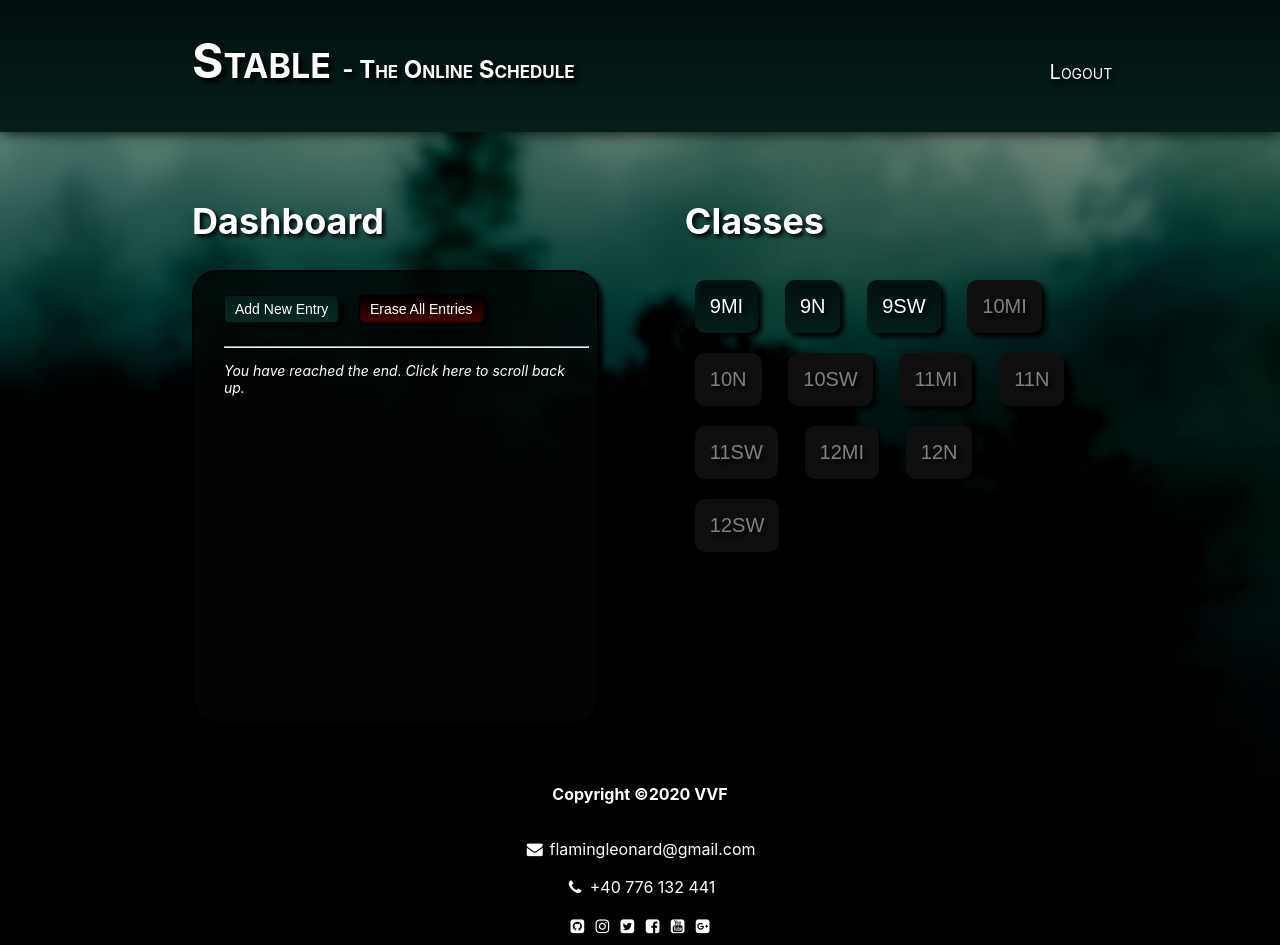
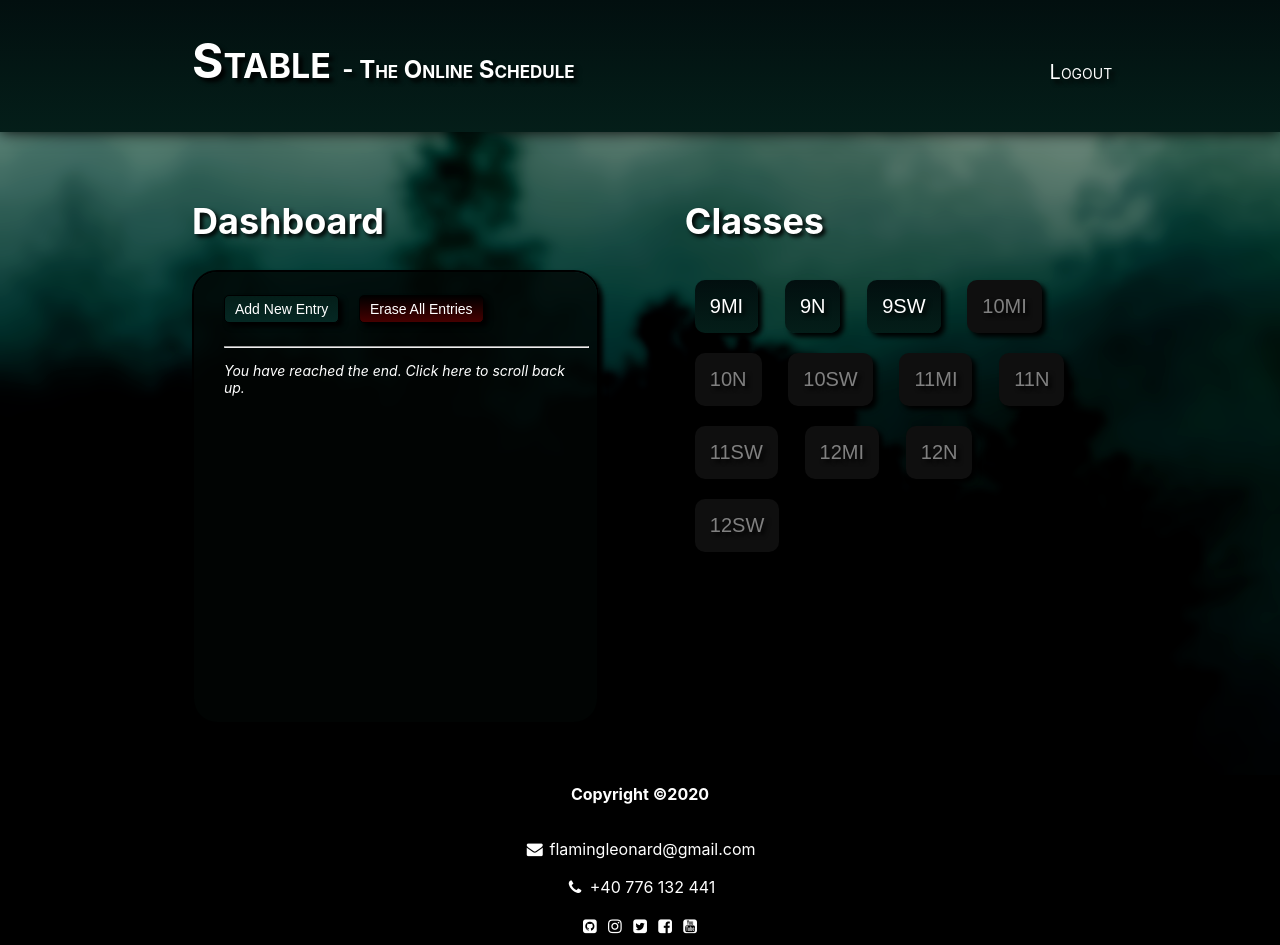
Before and after one commit to FlamingLeo/feb2020, a plain HTML site: page index.html in a window 1280 px wide. Drawn offline with Linux system fonts and the light colour scheme.

Commit message:
Updated copyright info
For publishing

```diff
--- a/index.html
+++ b/index.html
@@ -50,7 +50,7 @@
 
     <!-- Footer -->
     <footer id="main-footer">
-        <p><b>Copyright &copy;2020 VVF</b></p>
+        <p><b>Copyright &copy;2020</b></p>
         <i class="fa fa-fw fa-envelope"></i><a href="mailto:flamingleonard@gmail.com"> flamingleonard@gmail.com</a><br>
         <i class="fa fa-fw fa-phone"></i><a href="#"> +40 776 132 441</a><br>
         <a href="http://www.github.com/FlamingLeo/schedule-html-js"><i class="fa fa-fw fa-github-square"></i></a>
@@ -58,7 +58,6 @@
         <a href="http://www.twitter.com/flamingleonard"><i class="fa fa-fw fa-twitter-square"></i></a>
         <a href="http://www.facebook.com/the.flaming.leo"><i class="fa fa-fw fa-facebook-square"></i></a>
         <a href="http://www.youtube.com/flam1o"><i class="fa fa-fw fa-youtube-square"></i></a>
-        <a href="http://www.youtube.com/watch?v=dQw4w9WgXcQ"><i class="fa fa-fw fa-google-plus-square"></i></a>
     </footer>
 </body>
 </html>
```
